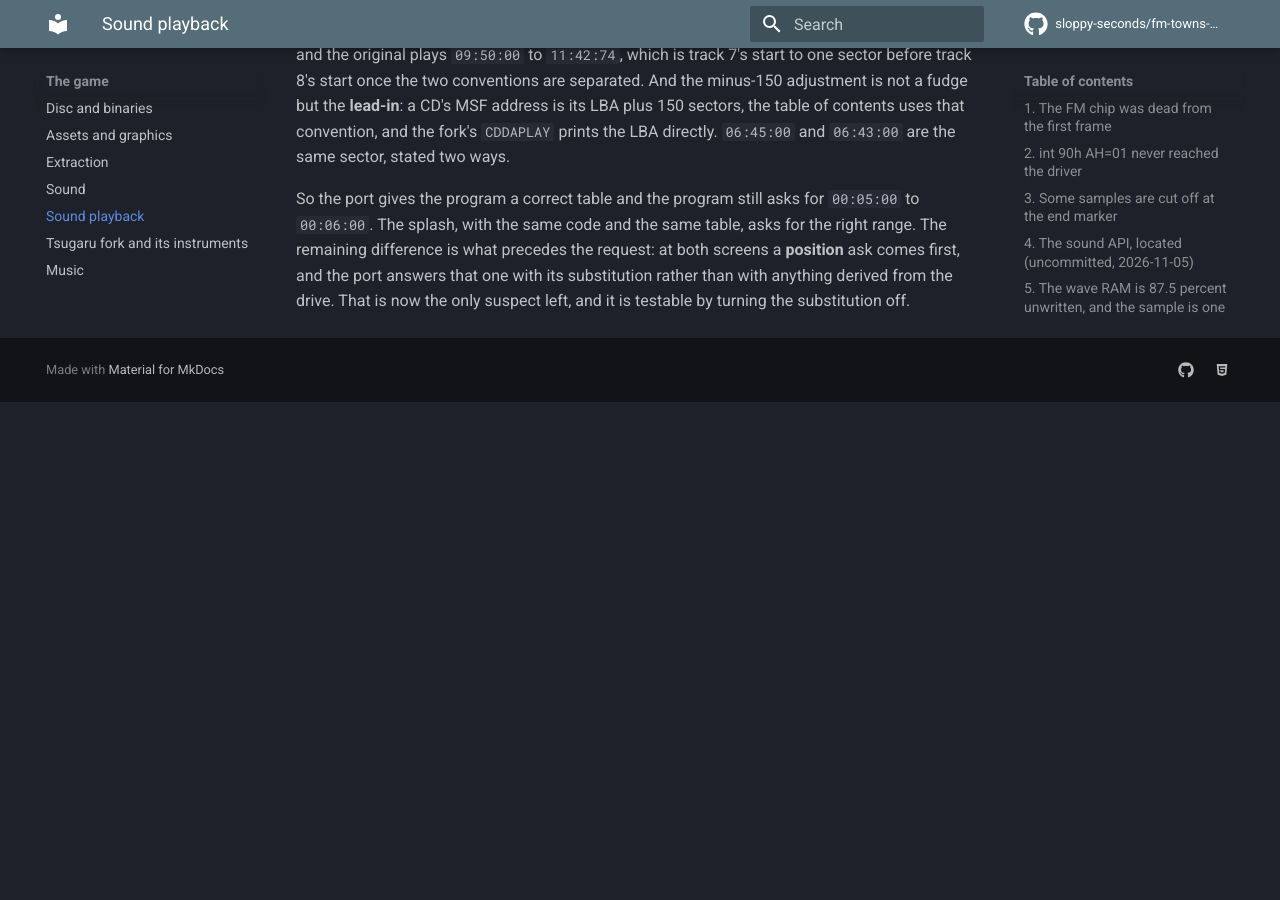
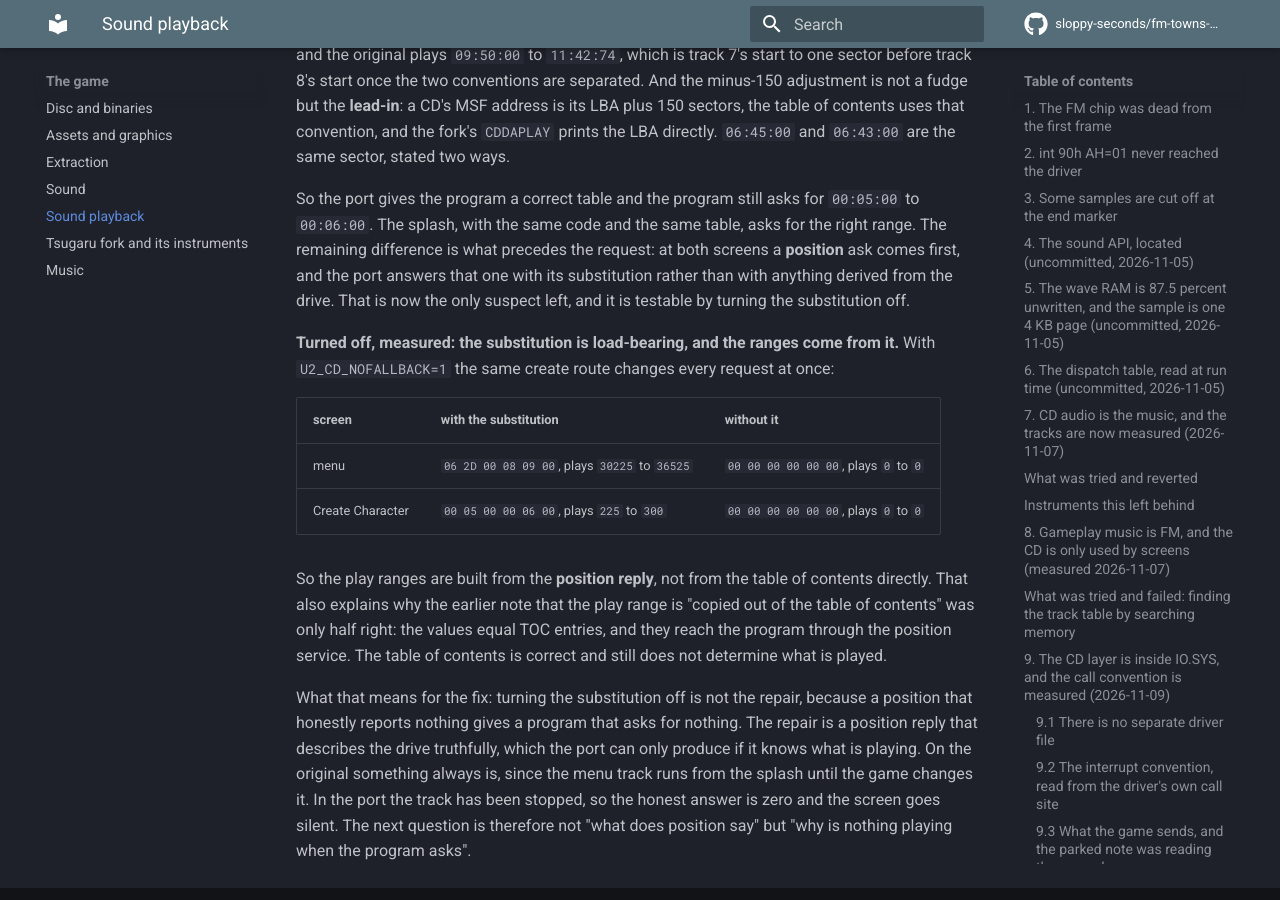
Before and after one commit to sloppy-seconds/fm-towns-ultima, an MkDocs documentation site: the page built from docs/audio-playback.md, in a window 1280 px wide and 900 px high, scrolled down 17753 px. Built offline with MkDocs 1.6.1 and Material for MkDocs 9.7.7, drawn with Linux system fonts in a browser that asks for light colours; comment, search, counter and statistics services are not loaded; before the commit the page ends 18155 px from its top, so only the background shows below that.

Commit message:
plan 5p: the play ranges come from the position reply, and turning it off is not the fix
Ran the create route with U2_CD_NOFALLBACK=1. Every play range changes to zeros at once: the menu screen goes from 06 2D 00 08 09 00 playing
30225 to 36525, to six zeros playing 0 to 0, and the Create Character screen does the same. So the ranges are built from the position reply,
not from the table of contents directly, even though the values equal table entries. The earlier note that the range is copied out of the
table of contents was half right: that is where the numbers come from, and the position service is how they reach the program.

So the substitution is not removable by switching it off. An honest answer of nothing playing gives a program that asks for nothing, and the
screen goes silent in a way that looks the same as before. On the original a track is running whenever the program asks, because the menu
track runs from the splash until the game changes it. In the port it has been stopped.

The item now asks the question that follows: find where the port stops the menu track before the Create Character screen. That is port-side,
and the existing trace already prints every stop with a frame number.

```diff
--- a/docs/audio-playback.md
+++ b/docs/audio-playback.md
@@ -632,3 +632,21 @@
 the same table, asks for the right range. The remaining difference is what precedes the request: at both screens a **position** ask comes
 first, and the port answers that one with its substitution rather than with anything derived from the drive. That is now the only suspect
 left, and it is testable by turning the substitution off.
+
+**Turned off, measured: the substitution is load-bearing, and the ranges come from it.** With `U2_CD_NOFALLBACK=1` the same create route
+changes every request at once:
+
+| screen | with the substitution | without it |
+|---|---|---|
+| menu | `06 2D 00 08 09 00`, plays `30225` to `36525` | `00 00 00 00 00 00`, plays `0` to `0` |
+| Create Character | `00 05 00 00 06 00`, plays `225` to `300` | `00 00 00 00 00 00`, plays `0` to `0` |
+
+So the play ranges are built from the **position reply**, not from the table of contents directly. That also explains why the earlier note
+that the play range is "copied out of the table of contents" was only half right: the values equal TOC entries, and they reach the program
+through the position service. The table of contents is correct and still does not determine what is played.
+
+What that means for the fix: turning the substitution off is not the repair, because a position that honestly reports nothing gives a
+program that asks for nothing. The repair is a position reply that describes the drive truthfully, which the port can only produce if it
+knows what is playing. On the original something always is, since the menu track runs from the splash until the game changes it. In the port
+the track has been stopped, so the honest answer is zero and the screen goes silent. The next question is therefore not "what does position
+say" but "why is nothing playing when the program asks".
--- a/docs/plan-port.md
+++ b/docs/plan-port.md
@@ -1805,13 +1805,13 @@
 `EDX`, `ESI` and `EDI` from the block at `0xe34` and executes `int 0x21`, then writes the registers and the carry flag back to
 `0xe50`. It is a register image, and `0x250F` and `0x2511` are `int 21h` `AX` values, neither of which appears as a constant anywhere
 in `IO.SYS` or the game image.
-5. **Test the position substitution at the Create Character screen.** The original's log settles the target: it plays `09:50:00` to
-`11:42:74` there, which is track 7's start to one sector before track 8's (`docs/audio-playback.md` 9.13). The port's table of contents is
-correct for all eight tracks, and the minus-150 adjustment is the CD lead-in rather than a fudge, so the table is not the suspect. What is
-left is the **position** service, which the port answers with its substitution. Run the same create route with `U2_CD_NOFALLBACK=1` and
-compare the request: if it changes, the substitution misleads the program and the fix is to answer position from the drive. If it does not,
-the request is built from something else on that screen and the next step is a monitor on the game's table at `0xCE0` during a create run.
-Both are port-side and autonomous, and the original's run is done: its log is `/home/paul/Downloads/ut-towns/cddacreate.log`.
+5. **Find out why nothing is playing when the program asks for a position.** The experiment settled the mechanism: with `U2_CD_NOFALLBACK=1`
+every play range on the create route becomes zeros, so the ranges are built from the **position reply** and not from the table of contents
+directly, even though the values equal table entries. Turning the substitution off is therefore not the repair: an honest answer of "nothing
+is playing" gives a program that asks for nothing. On the original a track is always running when the program asks, and in the port it is
+not. So the step is to find where the port stops the menu track before the Create Character screen, which is a port-side question with a
+port-side instrument: the existing `U2_TRACE_INT` trace already prints every stop, and the answer is the frame at which the stop arrives and
+what asked for it.
 6. **Verify, then delete the workarounds.** With `U2_CD_NOFALLBACK=1` the character screen must play track 7 and the splash must still
 play track 5. Then remove the position substitution, the `U2_CD_NOFALLBACK` switch, the BCD table of contents and `to_msf_bcd` if they
 are unused, and the hand-written CD cases the new code replaces.
```
